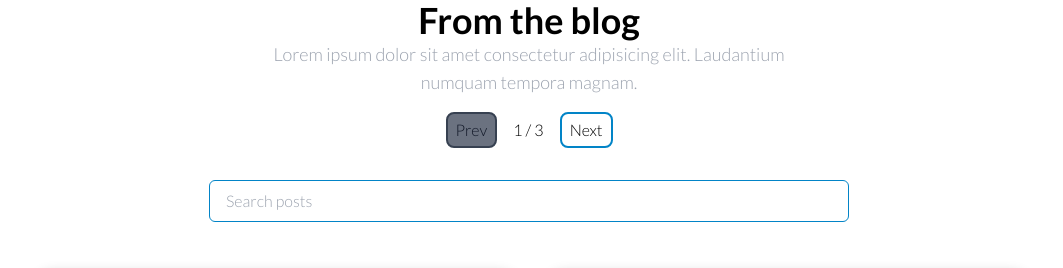
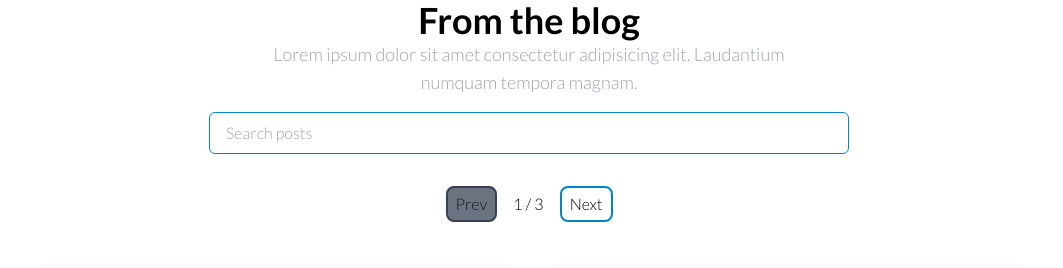
Before and after one commit to lkomar/recruitment-task, a Next.js app: page / in a window 1280 px wide. Shown: the top 268 px of the page, without its empty margins (111-1174 px from the left). Built offline with nearby package versions, Linux system fonts and the light colour scheme; grey boxes are pictures that could not be loaded.

Commit message:
Refactor pagination to be reusable, update types

```diff
--- a/app/Posts.tsx
+++ b/app/Posts.tsx
@@ -12,8 +12,8 @@ import { filterCollection, getPostCategoryNames } from './utils'
 interface Props {
   categories: Category[]
   posts: Post[]
-  page: number
-  maxPages: number
+  page: string
+  maxPages: string
 }
 
 const Posts = ({ categories, posts, page, maxPages }: Props) => {
@@ -25,8 +25,7 @@ const Posts = ({ categories, posts, page, maxPages }: Props) => {
 
   return (
     <>
-      <Pagination page={page} maxPages={maxPages} />
-      <div className="mt-8 flex justify-center">
+      <div className="mb-8 flex justify-center">
         <Search
           query={query}
           setQuery={setQuery}
@@ -34,6 +33,7 @@ const Posts = ({ categories, posts, page, maxPages }: Props) => {
           className="w-1/2 rounded-md border-[1px] border-solid border-sky-600 px-4 py-2 text-black dark:border-2 dark:border-sky-700 dark:bg-gray-200"
         />
       </div>
+      <Pagination page={parseInt(page)} maxPages={parseInt(maxPages)} />
       {filteredPosts.length ? (
         <div className="grid grid-cols-fit justify-center gap-8 p-12">
           {filteredPosts.map((post) => (
@@ -47,7 +47,11 @@ const Posts = ({ categories, posts, page, maxPages }: Props) => {
       ) : (
         <div className="flex justify-center p-12">No hits</div>
       )}
-      <Pagination page={page} maxPages={maxPages} classNames="mb-4" />
+      <Pagination
+        page={parseInt(page)}
+        maxPages={parseInt(maxPages)}
+        classNames="mb-4"
+      />
     </>
   )
 }
--- a/app/api.ts
+++ b/app/api.ts
@@ -8,7 +8,7 @@ export const getCategories = async (): Promise<Category[]> => {
   return response.json()
 }
 
-export const getPosts = async (page?: number): Promise<PaginatedPosts> => {
+export const getPosts = async (page?: string): Promise<PaginatedPosts> => {
   const response = await fetch(
     `${apiUrl}/api/posts${page ? `?page=${page}` : ''}`
   )
@@ -16,7 +16,7 @@ export const getPosts = async (page?: number): Promise<PaginatedPosts> => {
   return response.json()
 }
 
-export const getPost = async (slug: string): Promise<Post> => {
+export const getPostBySlug = async (slug: string): Promise<Post> => {
   const response = await fetch(`${apiUrl}/api/post/${slug}`)
 
   return response.json()
--- a/app/api/posts/route.ts
+++ b/app/api/posts/route.ts
@@ -1,6 +1,7 @@
 import { NextRequest, NextResponse } from 'next/server'
 
 import blog from '@/public/blog.json'
+import { paginationUtils } from '@/app/utils'
 
 const ITEMS_PER_PAGE = 15
 
@@ -13,13 +14,17 @@ export interface PaginatedPosts {
 
 export const GET = (request: NextRequest) => {
   const page = parseInt(request.nextUrl.searchParams.get('page') || '1')
-  const offset = page * ITEMS_PER_PAGE
+
+  const { limit, offset } = paginationUtils
 
   // I decided to assign posts to new object to avoid mutating
-  const posts: Post[] = [...blog.posts].slice(offset - ITEMS_PER_PAGE, offset)
+  const posts: Post[] = [...blog.posts].slice(
+    offset(page) - limit,
+    offset(page)
+  )
 
   return NextResponse.json({
     posts,
-    pages: Math.ceil(blog.posts.length / ITEMS_PER_PAGE),
+    pages: Math.ceil(blog.posts.length / limit),
   })
 }
--- a/app/page.tsx
+++ b/app/page.tsx
@@ -4,7 +4,7 @@ import { getCategories, getPosts } from './api'
 type Props = { searchParams: { page?: string } }
 
 export default async function Home({ searchParams }: Props) {
-  const page = parseInt(searchParams?.page ?? '1')
+  const page = searchParams?.page ?? '1'
 
   const [categories, { posts, pages }] = await Promise.all([
     getCategories(),
@@ -12,7 +12,7 @@ export default async function Home({ searchParams }: Props) {
   ])
 
   return (
-    <div>
+    <>
       <div className="mb-4 flex flex-col items-center">
         <h1>From the blog</h1>
         <h4 className="max-w-xl text-center">
@@ -24,8 +24,8 @@ export default async function Home({ searchParams }: Props) {
         categories={categories}
         posts={posts}
         page={page}
-        maxPages={pages}
+        maxPages={pages.toString()}
       />
-    </div>
+    </>
   )
 }
--- a/app/post/[slug]/page.tsx
+++ b/app/post/[slug]/page.tsx
@@ -2,7 +2,7 @@ import Image from 'next/image'
 import { notFound } from 'next/navigation'
 
 import { DynamicPage } from '@/app/types'
-import { getCategories, getPost } from '@/app/api'
+import { getCategories, getPostBySlug } from '@/app/api'
 import { getPostCategoryNames } from '@/app/utils'
 
 interface Props {
@@ -11,7 +11,7 @@ interface Props {
 
 const PostDetails = async ({ params }: DynamicPage<Props>) => {
   const [post, categories] = await Promise.all([
-    getPost(params.slug),
+    getPostBySlug(params.slug),
     getCategories(),
   ])
 
--- a/app/utils.ts
+++ b/app/utils.ts
@@ -1,4 +1,6 @@
 import { Category } from '@/app/api/categories/route'
+
+const ITEMS_PER_PAGE = 15
 
 export const getPostCategoryNames = (
   categoryIds: number[],
@@ -27,3 +29,8 @@ export const filterCollection = <T extends {}>(
 
   return filteredCollection
 }
+
+export const paginationUtils = {
+  limit: ITEMS_PER_PAGE,
+  offset: (page: number) => page * ITEMS_PER_PAGE,
+}
```
